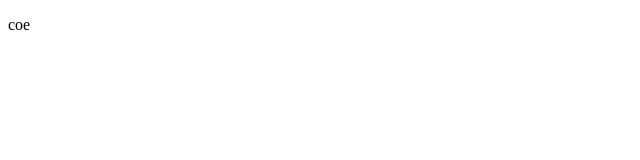
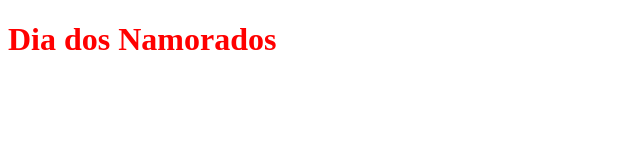
Before and after one commit to brunoMou/S-o-Jo-o, a plain HTML site: page index.html in a window 1280 px wide. Shown: the whole page, without its empty margins (0-640 px from the left). Drawn offline with Linux system fonts and the light colour scheme.

Commit message:
Update index.html

```diff
--- a/index.html
+++ b/index.html
@@ -2,10 +2,12 @@
 <html>
   <head>
 
-  <title></title>
+  <title>Dia dos Namorados</title>
 
   </head>
   <body>
- <p>coe<p>
+    <font color = "red">
+    <h1>Dia dos Namorados</h1>
+    </font>
   </body>
 </html>
```
